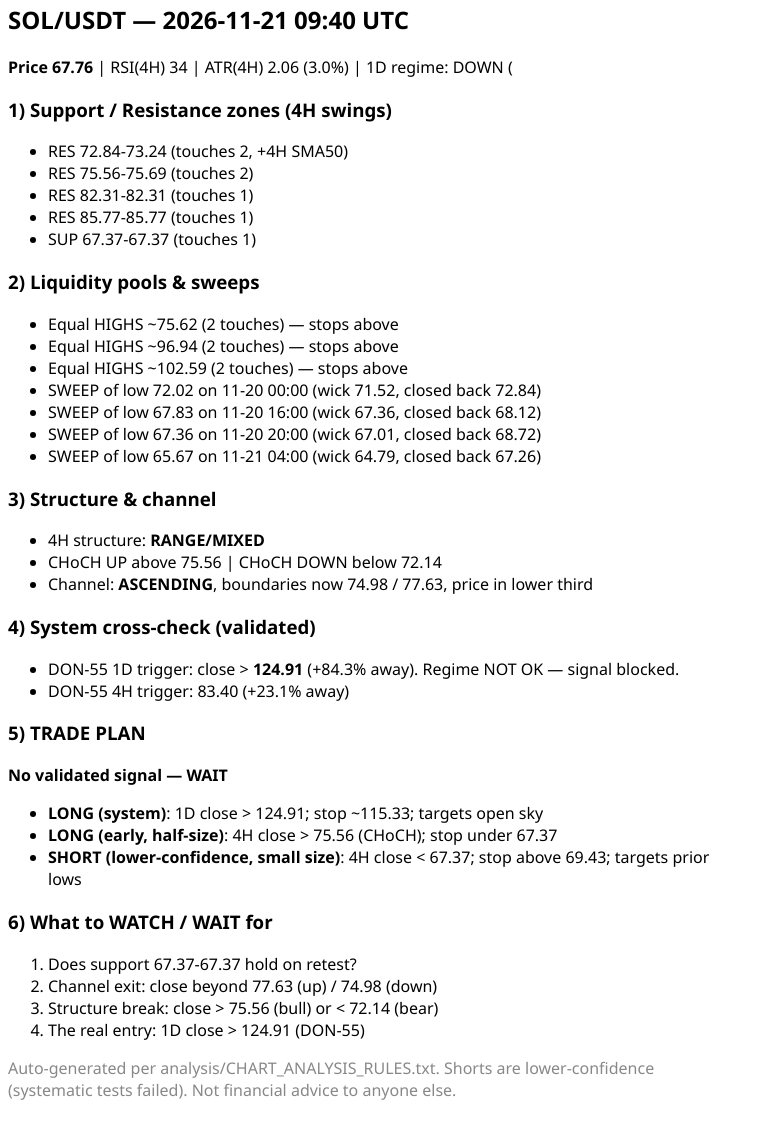
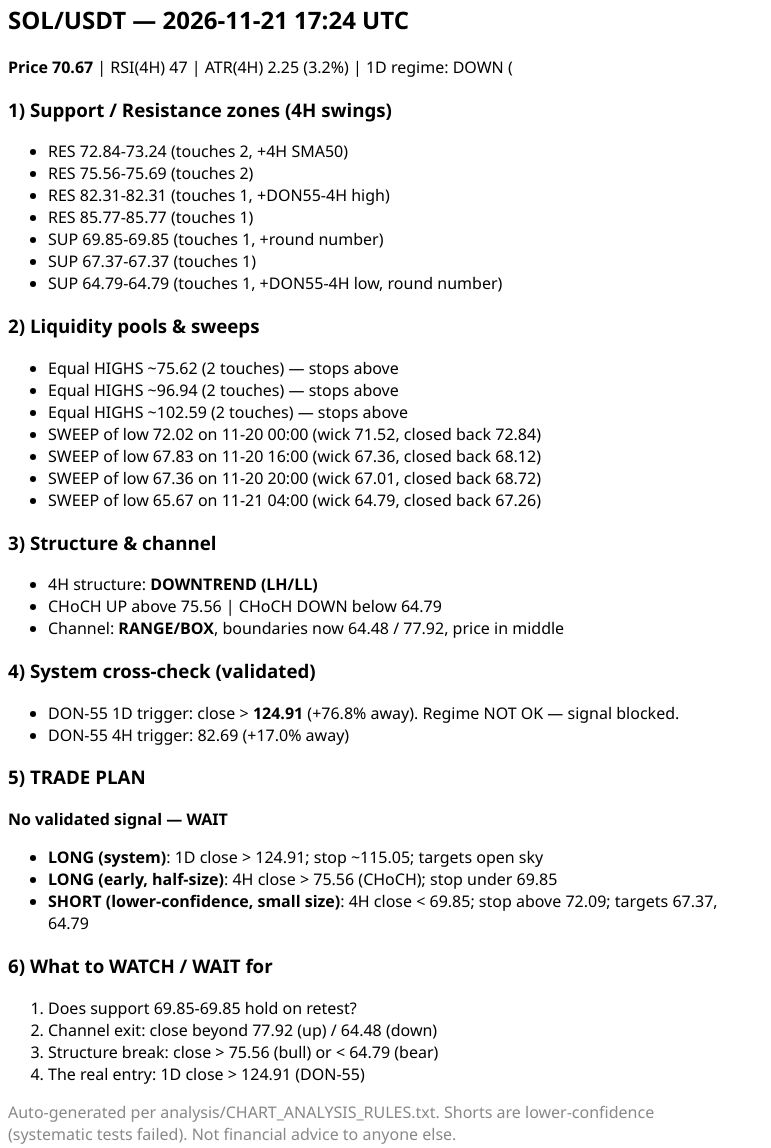
Before and after one commit to Bilalgpt/trade-analysis, a plain HTML site: page docs/analysis_v2.html in a window 1280 px wide. Shown: the part 5-1153 px from the top of the page, without its empty margins (0-771 px from the left). Before the commit the page ends 1122 px from the top, so only its background shows below. Drawn offline with Linux system fonts and the light colour scheme.

Commit message:
report: hourly analysis 2026-11-21 17:24 UTC

```diff
--- a/docs/analysis_v2.html
+++ b/docs/analysis_v2.html
@@ -1,11 +1,13 @@
-<html><body style='font-family:Segoe UI,Arial,sans-serif;max-width:720px'><h2>SOL/USDT — 2026-11-21 09:40 UTC</h2>
-<p><b>Price 67.76</b> | RSI(4H) 34 | ATR(4H) 2.06 (3.0%) | 1D regime: DOWN (<SMA200)</p>
+<html><body style='font-family:Segoe UI,Arial,sans-serif;max-width:720px'><h2>SOL/USDT — 2026-11-21 17:24 UTC</h2>
+<p><b>Price 70.67</b> | RSI(4H) 47 | ATR(4H) 2.25 (3.2%) | 1D regime: DOWN (<SMA200)</p>
 <h3>1) Support / Resistance zones (4H swings)</h3><ul>
 <li>RES 72.84-73.24 (touches 2, +4H SMA50)</li>
 <li>RES 75.56-75.69 (touches 2)</li>
-<li>RES 82.31-82.31 (touches 1)</li>
+<li>RES 82.31-82.31 (touches 1, +DON55-4H high)</li>
 <li>RES 85.77-85.77 (touches 1)</li>
+<li>SUP 69.85-69.85 (touches 1, +round number)</li>
 <li>SUP 67.37-67.37 (touches 1)</li>
+<li>SUP 64.79-64.79 (touches 1, +DON55-4H low, round number)</li>
 </ul>
 <h3>2) Liquidity pools & sweeps</h3><ul>
 <li>Equal HIGHS ~75.62 (2 touches) — stops above</li>
@@ -16,23 +18,23 @@
 <li>SWEEP of low 67.36 on 11-20 20:00 (wick 67.01, closed back 68.72)</li>
 <li>SWEEP of low 65.67 on 11-21 04:00 (wick 64.79, closed back 67.26)</li>
 </ul>
-<h3>3) Structure & channel</h3><ul><li>4H structure: <b>RANGE/MIXED</b></li>
-<li>CHoCH UP above 75.56 | CHoCH DOWN below 72.14</li>
-<li>Channel: <b>ASCENDING</b>, boundaries now 74.98 / 77.63, price in lower third</li>
+<h3>3) Structure & channel</h3><ul><li>4H structure: <b>DOWNTREND (LH/LL)</b></li>
+<li>CHoCH UP above 75.56 | CHoCH DOWN below 64.79</li>
+<li>Channel: <b>RANGE/BOX</b>, boundaries now 64.48 / 77.92, price in middle</li>
 </ul>
 <h3>4) System cross-check (validated)</h3><ul>
-<li>DON-55 1D trigger: close &gt; <b>124.91</b> (+84.3% away). Regime NOT OK — signal blocked.</li>
-<li>DON-55 4H trigger: 83.40 (+23.1% away)</li></ul>
+<li>DON-55 1D trigger: close &gt; <b>124.91</b> (+76.8% away). Regime NOT OK — signal blocked.</li>
+<li>DON-55 4H trigger: 82.69 (+17.0% away)</li></ul>
 <h3>5) TRADE PLAN</h3>
 <p><b>No validated signal — WAIT</b></p>
 <ul>
-<li><b>LONG (system)</b>: 1D close &gt; 124.91; stop ~115.33; targets open sky</li>
-<li><b>LONG (early, half-size)</b>: 4H close &gt; 75.56 (CHoCH); stop under 67.37</li>
-<li><b>SHORT (lower-confidence, small size)</b>: 4H close &lt; 67.37; stop above 69.43; targets prior lows</li>
+<li><b>LONG (system)</b>: 1D close &gt; 124.91; stop ~115.05; targets open sky</li>
+<li><b>LONG (early, half-size)</b>: 4H close &gt; 75.56 (CHoCH); stop under 69.85</li>
+<li><b>SHORT (lower-confidence, small size)</b>: 4H close &lt; 69.85; stop above 72.09; targets 67.37, 64.79</li>
 </ul>
 <h3>6) What to WATCH / WAIT for</h3><ol>
-<li>Does support 67.37-67.37 hold on retest?</li>
-<li>Channel exit: close beyond 77.63 (up) / 74.98 (down)</li>
-<li>Structure break: close &gt; 75.56 (bull) or &lt; 72.14 (bear)</li>
+<li>Does support 69.85-69.85 hold on retest?</li>
+<li>Channel exit: close beyond 77.92 (up) / 64.48 (down)</li>
+<li>Structure break: close &gt; 75.56 (bull) or &lt; 64.79 (bear)</li>
 <li>The real entry: 1D close &gt; 124.91 (DON-55)</li></ol>
 <p style='color:#888'>Auto-generated per analysis/CHART_ANALYSIS_RULES.txt. Shorts are lower-confidence (systematic tests failed). Not financial advice to anyone else.</p></body></html>
```
